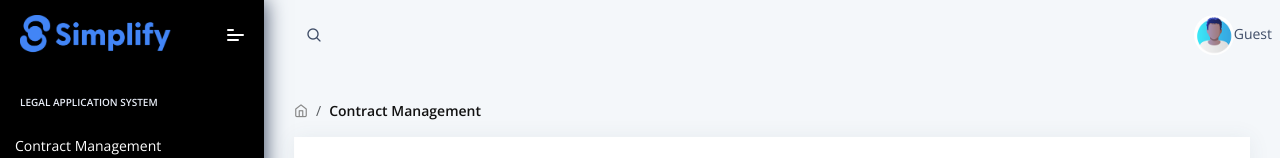
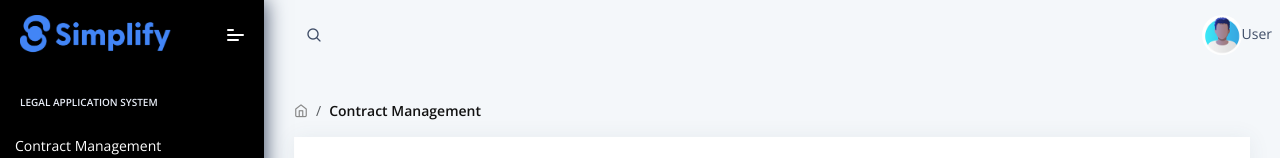
Before and after one commit to Simplify-AI2/umbra-legal-apps, a React (Vite) app: page /contract-management in a window 1280 px wide. Shown: the top 158 px of the page. Built offline with nearby package versions, Linux system fonts and the light colour scheme.

Commit message:
test deployment via webhook

```diff
--- a/src/layouts/AdminLayout/NavBar/NavRight/index.jsx
+++ b/src/layouts/AdminLayout/NavBar/NavRight/index.jsx
@@ -17,7 +17,7 @@ const NavRight = () => {
             width="40"
             height="40"
           />
-          <span>{user?.email || 'Guest'}</span>
+          <span>{user?.email || 'User'}</span>
         </Nav.Link>
       </Nav.Item>
     </Nav>
```
